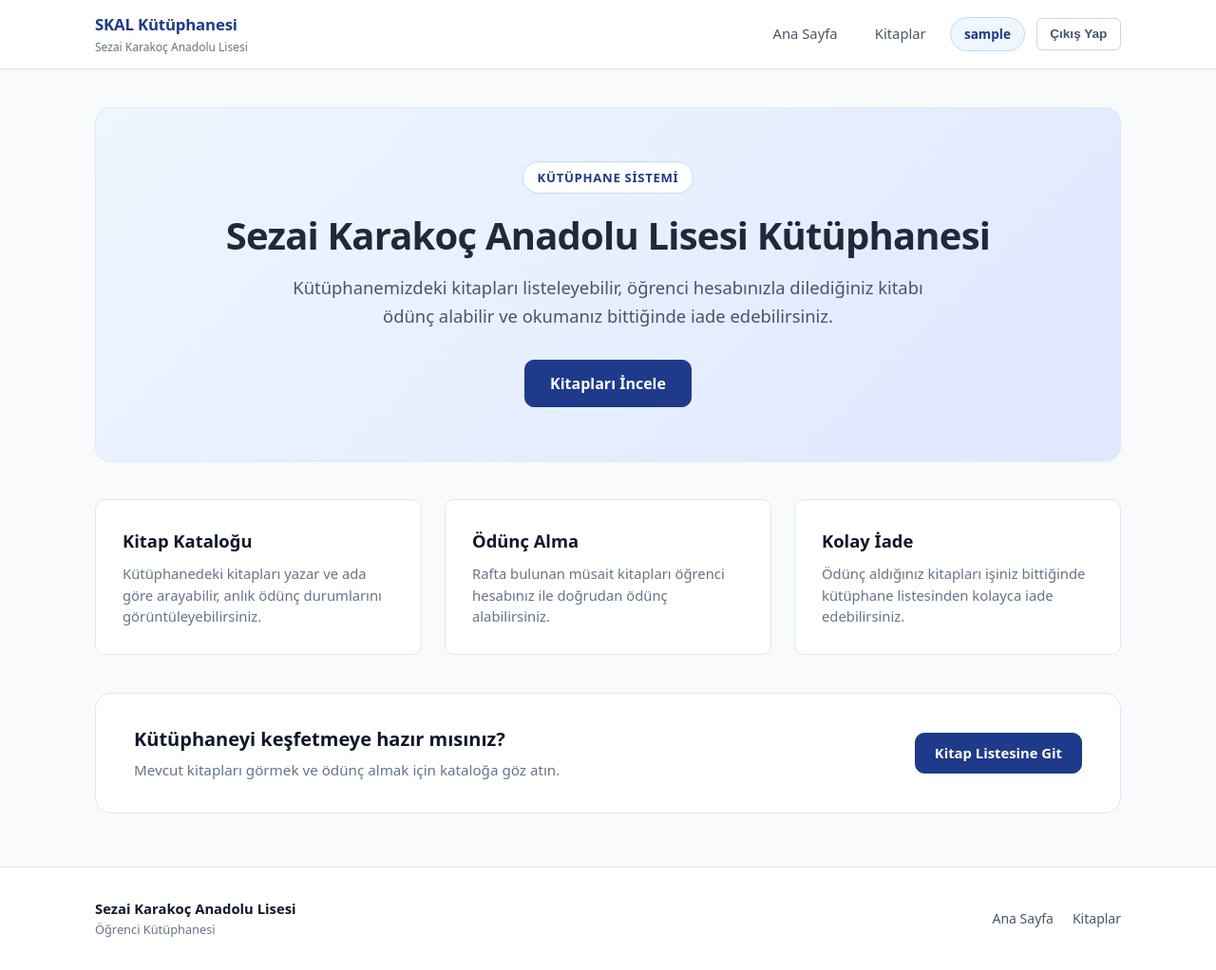
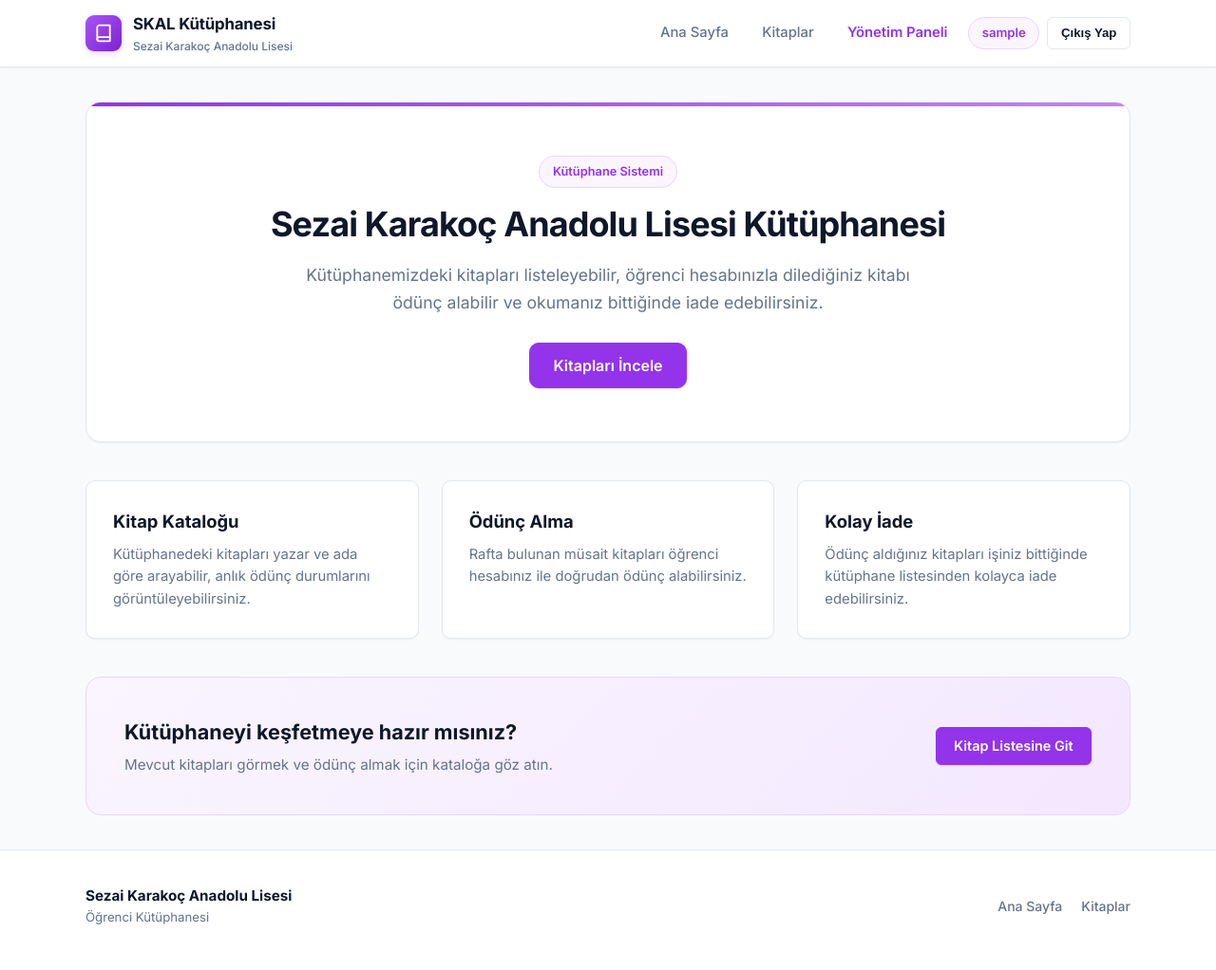
Before and after one commit to Woffluon/skallibrary, a Django app: page / in a window 1280 px wide. Shown: the whole page at 95% size. After the commit the page ends 974 px from the top, so only its background shows below. Run offline with Django 5.2, Linux system fonts and the light colour scheme; the visitor is signed in with stand-in values (Sample User, id 1).

Commit message:
Style frontend UI to match django-unfold admin theme

```diff
--- a/library/static/library/css/style.css
+++ b/library/static/library/css/style.css
@@ -1,12 +1,12 @@
-/* Sezai Karakoç Anadolu Lisesi Kütüphanesi - Stil Dosyası */
+/* Sezai Karakoç Anadolu Lisesi Kütüphanesi - Unfold Temalı Stil Dosyası */
 
 :root {
-    --primary: #1e3a8a;
-    --primary-hover: #1d4ed8;
-    --primary-light: #eff6ff;
-    --primary-border: #bfdbfe;
-    --secondary: #475569;
-    --secondary-hover: #334155;
+    --primary: #9333ea;
+    --primary-hover: #7e22ce;
+    --primary-light: #faf5ff;
+    --primary-border: #e9d5ff;
+    --secondary: #64748b;
+    --secondary-hover: #475569;
     --surface: #ffffff;
     --bg: #f8fafc;
     --text: #0f172a;
@@ -14,21 +14,21 @@
     --border: #e2e8f0;
     --border-hover: #cbd5e1;
 
-    --success: #15803d;
-    --success-bg: #dcfce7;
-    --success-border: #86efac;
+    --success: #16a34a;
+    --success-bg: #ecfdf5;
+    --success-border: #a7f3d0;
 
-    --danger: #b91c1c;
-    --danger-bg: #fee2e2;
-    --danger-border: #fca5a5;
+    --danger: #dc2626;
+    --danger-bg: #fef2f2;
+    --danger-border: #fecaca;
 
-    --warning: #b45309;
-    --warning-bg: #fef3c7;
-    --warning-border: #fcd34d;
+    --warning: #d97706;
+    --warning-bg: #fffbeb;
+    --warning-border: #fde68a;
 
-    --info: #0369a1;
-    --info-bg: #e0f2fe;
-    --info-border: #7dd3fc;
+    --info: #0284c7;
+    --info-bg: #f0f9ff;
+    --info-border: #bae6fd;
 
     --radius-sm: 6px;
     --radius: 10px;
@@ -36,11 +36,11 @@
     --radius-full: 9999px;
 
     --shadow-sm: 0 1px 2px 0 rgba(0, 0, 0, 0.05);
-    --shadow: 0 4px 6px -1px rgba(0, 0, 0, 0.07), 0 2px 4px -2px rgba(0, 0, 0, 0.05);
-    --shadow-md: 0 10px 15px -3px rgba(0, 0, 0, 0.08), 0 4px 6px -4px rgba(0, 0, 0, 0.04);
-    --shadow-lg: 0 20px 25px -5px rgba(0, 0, 0, 0.08), 0 8px 10px -6px rgba(0, 0, 0, 0.04);
+    --shadow: 0 1px 3px 0 rgba(0, 0, 0, 0.06), 0 1px 2px -1px rgba(0, 0, 0, 0.06);
+    --shadow-md: 0 4px 6px -1px rgba(0, 0, 0, 0.07), 0 2px 4px -2px rgba(0, 0, 0, 0.04);
+    --shadow-lg: 0 10px 15px -3px rgba(0, 0, 0, 0.08), 0 4px 6px -4px rgba(0, 0, 0, 0.04);
 
-    --transition: all 0.2s ease-in-out;
+    --transition: all 0.15s cubic-bezier(0.4, 0, 0.2, 1);
 }
 
 *, *::before, *::after {
@@ -50,7 +50,7 @@
 }
 
 html {
-    font-family: system-ui, -apple-system, BlinkMacSystemFont, "Segoe UI", Roboto, "Helvetica Neue", Arial, sans-serif;
+    font-family: 'Inter', system-ui, -apple-system, BlinkMacSystemFont, "Segoe UI", Roboto, "Helvetica Neue", Arial, sans-serif;
     color: var(--text);
     background-color: var(--bg);
     line-height: 1.6;
@@ -80,7 +80,7 @@ img {
 
 .container {
     width: 100%;
-    max-width: 1120px;
+    max-width: 1140px;
     margin: 0 auto;
     padding: 0 1.25rem;
 }
@@ -100,7 +100,7 @@ img {
     display: flex;
     align-items: center;
     justify-content: space-between;
-    height: 72px;
+    height: 70px;
 }
 
 .brand {
@@ -111,9 +111,17 @@ img {
     text-decoration: none;
 }
 
-.brand-mark {
-    font-size: 1.75rem;
-    line-height: 1;
+.brand-badge-icon {
+    width: 38px;
+    height: 38px;
+    border-radius: 9px;
+    background: linear-gradient(135deg, #a855f7 0%, #7e22ce 100%);
+    color: #ffffff;
+    display: inline-flex;
+    align-items: center;
+    justify-content: center;
+    box-shadow: 0 2px 6px rgba(147, 51, 234, 0.25);
+    flex-shrink: 0;
 }
 
 .brand-text {
@@ -124,7 +132,7 @@ img {
 .brand-text strong {
     font-size: 1.05rem;
     font-weight: 700;
-    color: var(--primary);
+    color: var(--text);
     letter-spacing: -0.01em;
 }
 
@@ -145,7 +153,7 @@ img {
     display: flex;
     align-items: center;
     list-style: none;
-    gap: 0.75rem;
+    gap: 0.5rem;
 }
 
 .nav-link {
@@ -163,15 +171,20 @@ img {
     background-color: var(--primary-light);
 }
 
+.nav-link-admin {
+    color: var(--primary) !important;
+    font-weight: 600;
+}
+
 .user-badge {
     display: inline-flex;
     align-items: center;
     gap: 0.4rem;
-    padding: 0.4rem 0.85rem;
+    padding: 0.35rem 0.85rem;
     background-color: var(--primary-light);
     color: var(--primary);
     border-radius: var(--radius-full);
-    font-size: 0.85rem;
+    font-size: 0.825rem;
     font-weight: 600;
     border: 1px solid var(--primary-border);
 }
@@ -208,10 +221,10 @@ img {
     align-items: center;
     justify-content: center;
     gap: 0.5rem;
-    padding: 0.625rem 1.25rem;
-    font-size: 0.925rem;
+    padding: 0.55rem 1.15rem;
+    font-size: 0.9rem;
     font-weight: 600;
-    border-radius: var(--radius);
+    border-radius: var(--radius-sm);
     border: 1px solid transparent;
     cursor: pointer;
     text-decoration: none;
@@ -220,10 +233,16 @@ img {
     white-space: nowrap;
 }
 
+.btn:focus-visible {
+    outline: none;
+    box-shadow: 0 0 0 3px rgba(147, 51, 234, 0.25);
+}
+
 .btn-primary {
     background-color: var(--primary);
     color: #ffffff;
     border-color: var(--primary);
+    box-shadow: 0 1px 2px rgba(147, 51, 234, 0.2);
 }
 
 .btn-primary:hover {
@@ -245,26 +264,27 @@ img {
 }
 
 .btn-outline {
-    background-color: transparent;
-    color: var(--secondary);
-    border-color: var(--border-hover);
+    background-color: #ffffff;
+    color: var(--text);
+    border-color: var(--border);
 }
 
 .btn-outline:hover {
     background-color: var(--bg);
+    border-color: var(--border-hover);
     color: var(--text);
-    border-color: var(--secondary);
 }
 
 .btn-warning {
-    background-color: var(--warning-bg);
-    color: var(--warning);
-    border-color: var(--warning-border);
+    background-color: #f59e0b;
+    color: #ffffff;
+    border-color: #f59e0b;
 }
 
 .btn-warning:hover {
-    background-color: #fde68a;
-    color: #92400e;
+    background-color: #d97706;
+    border-color: #d97706;
+    color: #ffffff;
 }
 
 .btn-disabled {
@@ -276,18 +296,17 @@ img {
 
 .btn-sm {
     padding: 0.4rem 0.85rem;
-    font-size: 0.85rem;
+    font-size: 0.825rem;
     border-radius: var(--radius-sm);
 }
 
 .btn-lg {
-    padding: 0.8rem 1.6rem;
+    padding: 0.75rem 1.5rem;
     font-size: 1rem;
     border-radius: var(--radius);
 }
 
 .btn-block {
-    display: flex;
     width: 100%;
 }
 
@@ -354,74 +373,85 @@ img {
     border-color: var(--warning-border);
 }
 
-.alert-error, .alert-danger {
-    background-color: var(--danger-bg);
-    color: var(--danger);
-    border-color: var(--danger-border);
+.alert-info {
+    background-color: var(--info-bg);
+    color: var(--info);
+    border-color: var(--info-border);
 }
 
-/* ================= Main Content Layout ================= */
+/* ================= Main Layout ================= */
 
 .site-main {
     flex: 1;
-    padding: 2.5rem 0 3.5rem;
+    padding: 2.25rem 0;
 }
 
-/* ================= Landing Page ================= */
+/* Hero Section */
 
 .hero-section {
-    background: linear-gradient(135deg, #eff6ff 0%, #e0e7ff 100%);
-    border: 1px solid #dbeafe;
+    background-color: var(--surface);
+    border: 1px solid var(--border);
     border-radius: var(--radius-lg);
     padding: 3.5rem 2.5rem;
     text-align: center;
     margin-bottom: 2.5rem;
     box-shadow: var(--shadow-sm);
+    position: relative;
+    overflow: hidden;
+}
+
+.hero-section::before {
+    content: "";
+    position: absolute;
+    top: 0;
+    left: 0;
+    right: 0;
+    height: 4px;
+    background: linear-gradient(90deg, #9333ea 0%, #c084fc 100%);
 }
 
 .hero-tag {
-    display: inline-flex;
-    align-items: center;
-    padding: 0.35rem 0.9rem;
-    background-color: #ffffff;
+    display: inline-block;
+    padding: 0.35rem 0.85rem;
+    background-color: var(--primary-light);
     color: var(--primary);
-    font-size: 0.825rem;
-    font-weight: 700;
-    text-transform: uppercase;
-    letter-spacing: 0.05em;
+    border: 1px solid var(--primary-border);
     border-radius: var(--radius-full);
-    border: 1px solid #bfdbfe;
-    margin-bottom: 1.25rem;
+    font-size: 0.8rem;
+    font-weight: 600;
+    margin-bottom: 1rem;
 }
 
 .hero-title {
-    font-size: 2.5rem;
+    font-size: 2.25rem;
     font-weight: 800;
-    color: #1e293b;
-    line-height: 1.2;
+    color: var(--text);
+    line-height: 1.25;
     margin-bottom: 1rem;
-    letter-spacing: -0.02em;
+    letter-spacing: -0.025em;
 }
 
 .hero-desc {
-    font-size: 1.15rem;
-    color: var(--secondary);
-    max-width: 680px;
-    margin: 0 auto 2rem;
-    line-height: 1.6;
+    font-size: 1.1rem;
+    color: var(--text-muted);
+    max-width: 650px;
+    margin: 0 auto 1.75rem;
+    line-height: 1.65;
 }
 
 .hero-actions {
     display: flex;
+    align-items: center;
     justify-content: center;
-    align-items: center;
-    gap: 1rem;
+    gap: 0.85rem;
     flex-wrap: wrap;
 }
 
+/* Features Grid */
+
 .features-grid {
     display: grid;
-    grid-template-columns: repeat(auto-fit, minmax(300px, 1fr));
+    grid-template-columns: repeat(auto-fit, minmax(280px, 1fr));
     gap: 1.5rem;
     margin-bottom: 2.5rem;
 }
@@ -431,19 +461,14 @@ img {
     border: 1px solid var(--border);
     border-radius: var(--radius);
     padding: 1.75rem;
+    box-shadow: var(--shadow-sm);
     transition: var(--transition);
 }
 
 .feature-card:hover {
-    border-color: var(--border-hover);
-    box-shadow: var(--shadow);
+    border-color: var(--primary-border);
     transform: translateY(-2px);
-}
-
-.feature-icon {
-    font-size: 2rem;
-    margin-bottom: 1rem;
-    line-height: 1;
+    box-shadow: var(--shadow-md);
 }
 
 .feature-title {
@@ -456,14 +481,16 @@ img {
 .feature-desc {
     font-size: 0.925rem;
     color: var(--text-muted);
-    line-height: 1.55;
+    line-height: 1.6;
 }
 
+/* CTA Banner */
+
 .cta-banner {
-    background-color: var(--surface);
-    border: 1px solid var(--border);
+    background: linear-gradient(135deg, #faf5ff 0%, #f3e8ff 100%);
+    border: 1px solid var(--primary-border);
     border-radius: var(--radius-lg);
-    padding: 2rem 2.5rem;
+    padding: 2.5rem;
     display: flex;
     align-items: center;
     justify-content: space-between;
@@ -472,10 +499,10 @@ img {
 }
 
 .cta-text h3 {
-    font-size: 1.25rem;
+    font-size: 1.35rem;
     font-weight: 700;
     color: var(--text);
-    margin-bottom: 0.25rem;
+    margin-bottom: 0.35rem;
 }
 
 .cta-text p {
@@ -779,7 +786,7 @@ img {
 .site-footer {
     background-color: var(--surface);
     border-top: 1px solid var(--border);
-    padding: 2rem 0;
+    padding: 2.25rem 0;
     margin-top: auto;
 }
 
@@ -792,13 +799,13 @@ img {
 }
 
 .footer-title {
-    font-size: 0.925rem;
     font-weight: 700;
     color: var(--text);
+    font-size: 0.95rem;
 }
 
 .footer-sub {
-    font-size: 0.8rem;
+    font-size: 0.825rem;
     color: var(--text-muted);
 }
 
@@ -806,33 +813,30 @@ img {
     display: flex;
     align-items: center;
     gap: 1.25rem;
-    font-size: 0.875rem;
 }
 
 .footer-links a {
     color: var(--secondary);
+    font-size: 0.875rem;
+    font-weight: 500;
 }
 
 .footer-links a:hover {
     color: var(--primary);
 }
 
-/* ================= Responsive Queries ================= */
+/* ================= Responsive ================= */
 
 @media (max-width: 768px) {
     .nav-toggle {
         display: flex;
     }
 
-    .primary-nav {
-        position: relative;
-    }
-
     .nav-menu {
         display: none;
         position: absolute;
-        top: calc(100% + 18px);
-        right: 0;
+        top: 70px;
+        right: 1.25rem;
         background-color: var(--surface);
         border: 1px solid var(--border);
         border-radius: var(--radius);
--- a/library/templates/library/base.html
+++ b/library/templates/library/base.html
@@ -4,12 +4,21 @@
     <meta charset="UTF-8">
     <meta name="viewport" content="width=device-width, initial-scale=1.0">
     <title>{% block title %}SKAL Kütüphanesi{% endblock %}</title>
+    <link rel="preconnect" href="https://fonts.googleapis.com">
+    <link rel="preconnect" href="https://fonts.gstatic.com" crossorigin>
+    <link href="https://fonts.googleapis.com/css2?family=Inter:wght@400;500;600;700&display=swap" rel="stylesheet">
     <link rel="stylesheet" href="{% static 'library/css/style.css' %}">
 </head>
 <body>
     <header class="site-header">
         <div class="container header-inner">
             <a class="brand" href="{% url 'landing' %}">
+                <span class="brand-badge-icon" aria-hidden="true">
+                    <svg width="20" height="20" viewBox="0 0 24 24" fill="none" stroke="currentColor" stroke-width="2.2" stroke-linecap="round" stroke-linejoin="round">
+                        <path d="M4 19.5A2.5 2.5 0 0 1 6.5 17H20"></path>
+                        <path d="M6.5 2H20v20H6.5A2.5 2.5 0 0 1 4 19.5v-15A2.5 2.5 0 0 1 6.5 2z"></path>
+                    </svg>
+                </span>
                 <span class="brand-text">
                     <strong>SKAL Kütüphanesi</strong>
                     <small>Sezai Karakoç Anadolu Lisesi</small>
@@ -27,6 +36,9 @@
                     <li><a href="{% url 'landing' %}" class="nav-link">Ana Sayfa</a></li>
                     <li><a href="{% url 'book_list' %}" class="nav-link">Kitaplar</a></li>
                     {% if user.is_authenticated %}
+                        {% if user.is_staff %}
+                            <li><a href="{% url 'admin:index' %}" class="nav-link nav-link-admin">Yönetim Paneli</a></li>
+                        {% endif %}
                         <li>
                             <span class="user-badge" title="Giriş yapan kullanıcı">
                                 {{ user.username }}
```
Also changed, not shown: other parts of library/static/library/css/style.css (+89 -142 lines), library/templates/library/books.html (+7 -1 lines).
